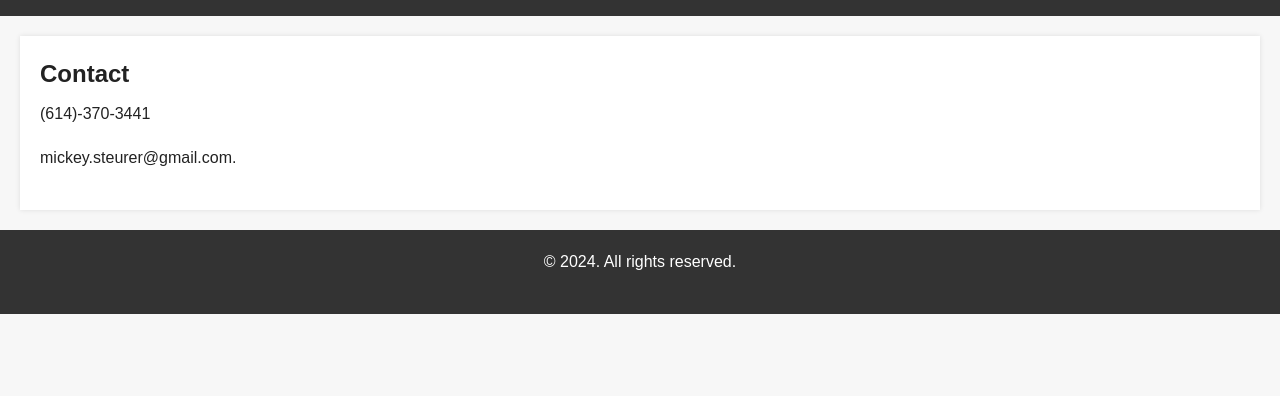
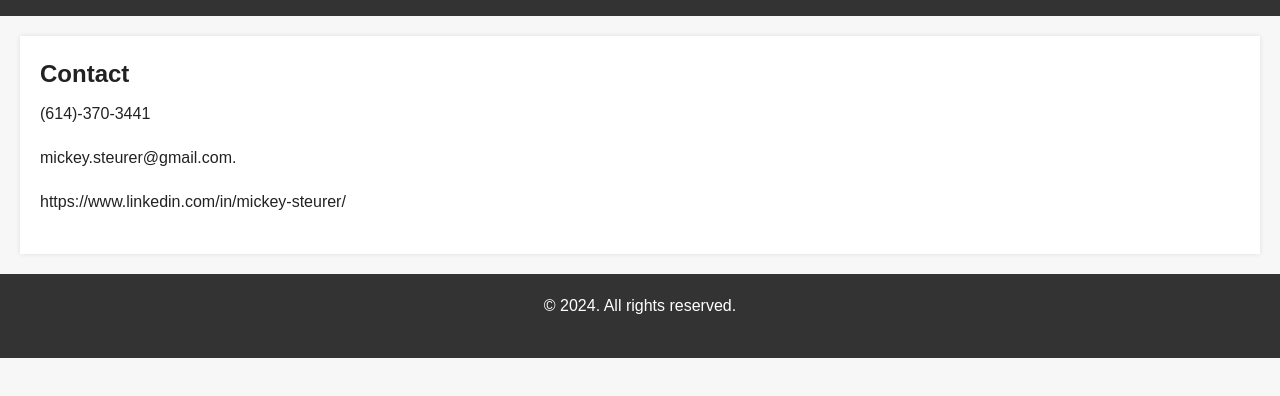
Before and after one commit to MickeySteurer/MickeySteurer, a plain HTML site: page contact.html in a window 1280 px wide. Shown: the part 104-500 px from the top of the page. Drawn offline with Linux system fonts and the light colour scheme; a web font is replaced by a local one.

Commit message:
Update contact.html

```diff
--- a/contact.html
+++ b/contact.html
@@ -96,7 +96,8 @@
   <main>
     <h2>Contact</h2>
     <p>(614)-370-3441</p>
-<p>mickey.steurer@gmail.com.</p>
+    <p>mickey.steurer@gmail.com.</p>
+    <p>https://www.linkedin.com/in/mickey-steurer/</p>
   </main>
 
   <footer>
```
